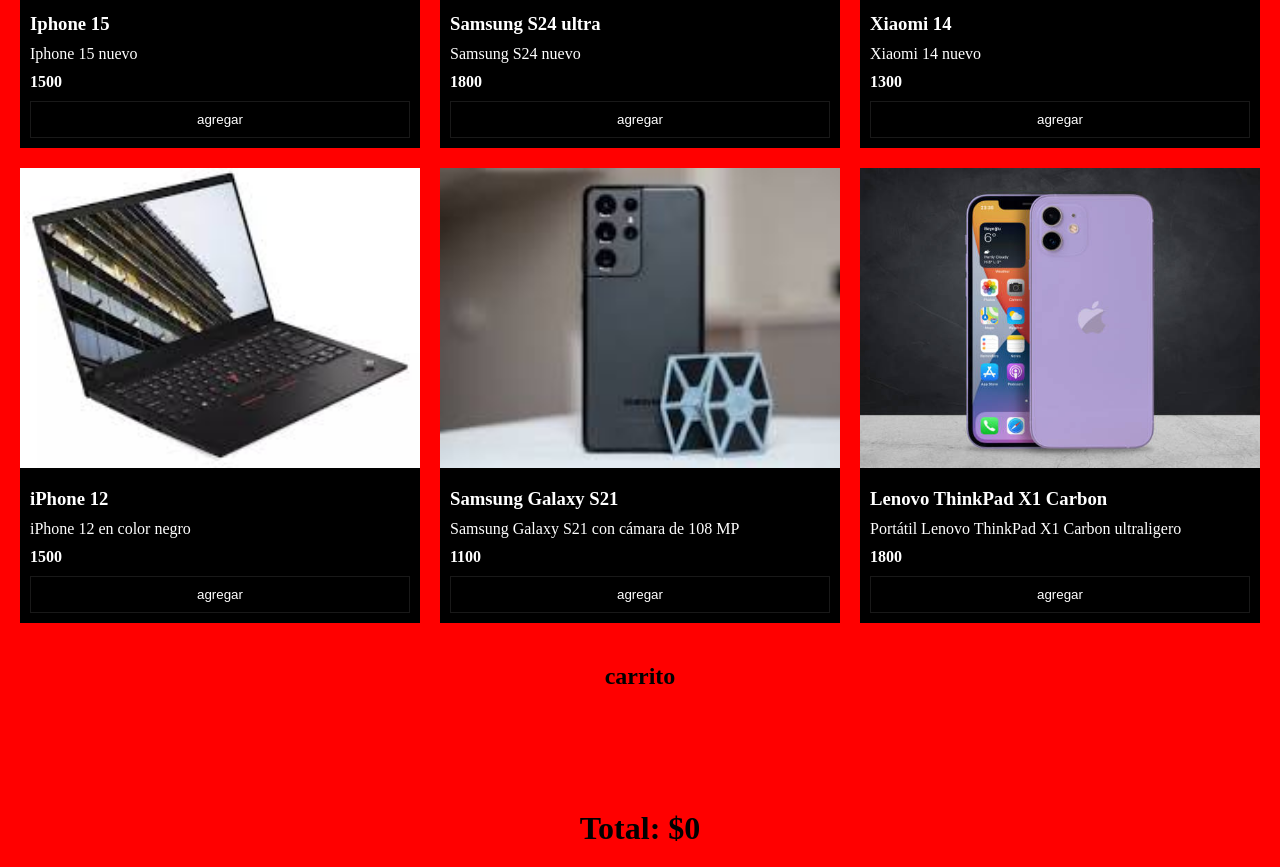
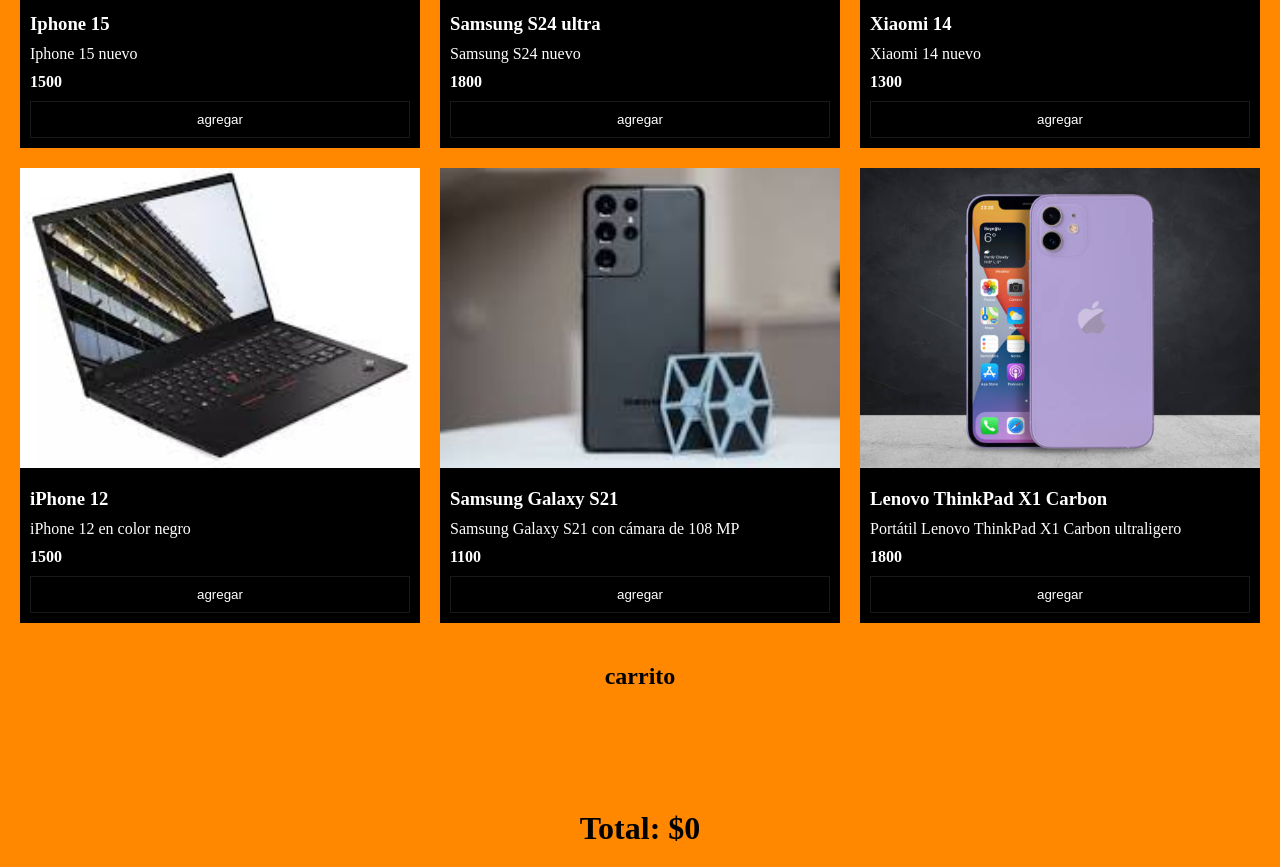
Before and after one commit to JulioMijars/proyecto-JS, a plain HTML site: page index.html in a window 1280 px wide. Shown: the part 404-1271 px from the top of the page. Drawn offline with nearby package versions, Linux system fonts and the light colour scheme; some packages are replaced by stand-ins of ours; a script that the page names is missing.

Commit message:
proyecto js

```diff
--- a/css/main.css
+++ b/css/main.css
@@ -5,7 +5,7 @@
 }
 
 body{
-    background-color: red;
+    background-color: rgb(255, 136, 0);
     color: black;
     min-height: 100vh;
     max-height:100%;
@@ -85,7 +85,7 @@
 
   .carrito-footer {
     width: 100%;
-    background-color: red;
+    background-color: rgb(255, 136, 0);
     padding: 20px;
     color: #191919;
   }
```
